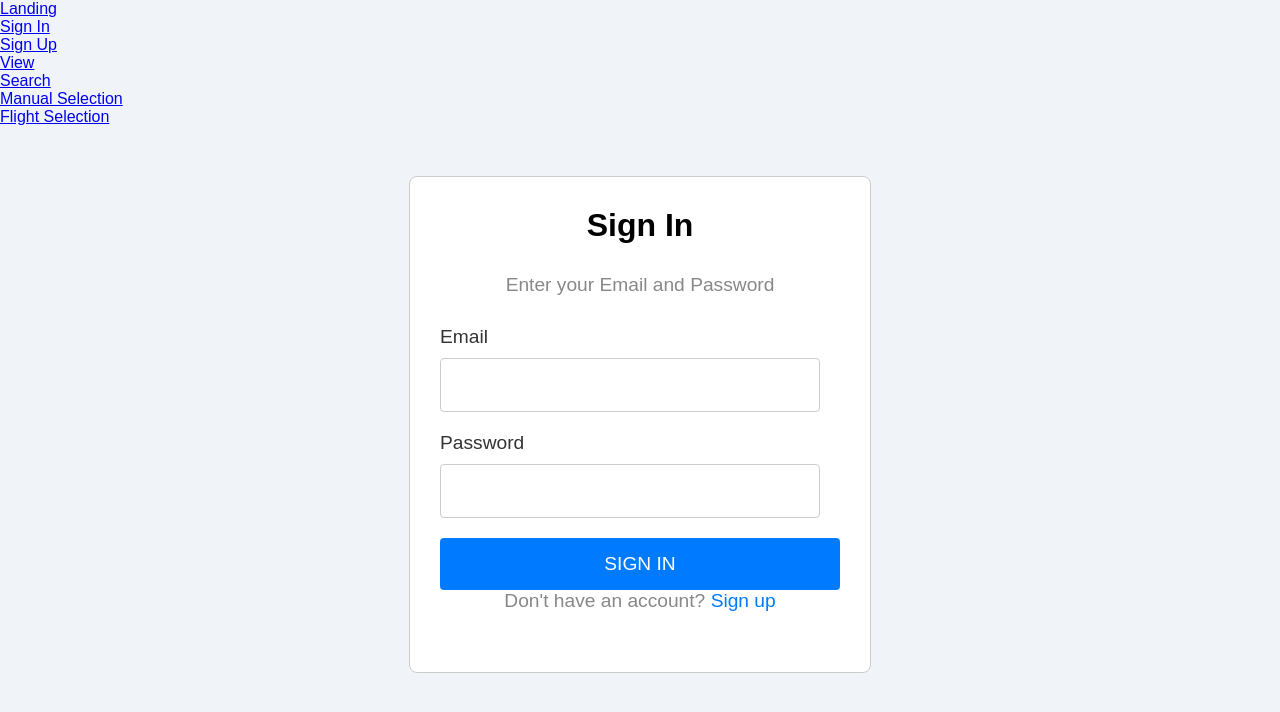
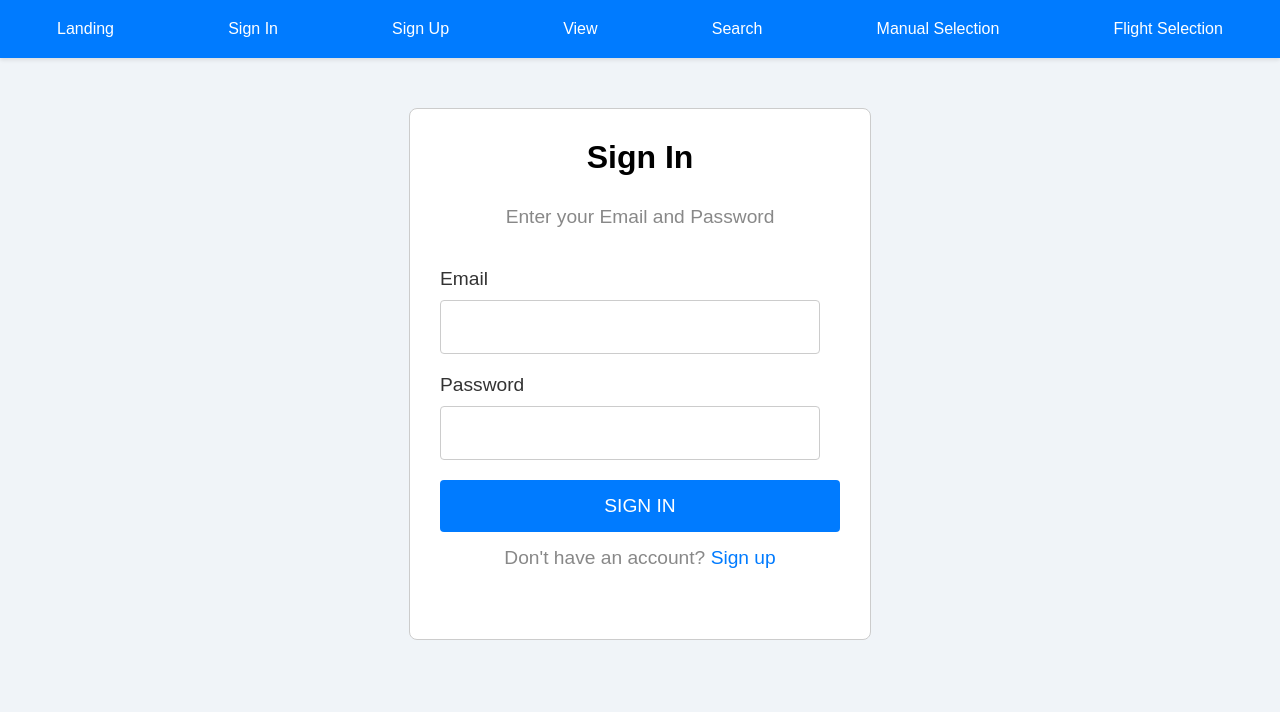
Before and after one commit to cerenverim/flight-roster-system, a React (Create React App) app in the folder frontend/: page /signIn in a window 1280 px wide. Shown: the top 712 px of the page. Built offline with nearby package versions, Linux system fonts and the light colour scheme.

Commit message:
navigation bar added

```diff
--- a/frontend/src/App.css
+++ b/frontend/src/App.css
@@ -8,3 +8,22 @@ body {
   height: 100%;
   width: 100%;
 }
+.navbar {
+  display: flex;
+  justify-content: space-around;
+  padding: 10px 0;
+  background-color: #007bff;
+  box-shadow: 0 2px 4px rgba(0, 0, 0, 0.1);
+}
+
+.nav-item {
+  color: white;
+  text-decoration: none;
+  padding: 10px 15px;
+  border-radius: 5px;
+  transition: background-color 0.3s;
+}
+
+.nav-item:hover {
+  background-color: #0056b3;
+}
--- a/frontend/src/App.js
+++ b/frontend/src/App.js
@@ -1,4 +1,3 @@
-import logo from './logo.svg';
 import './App.css';
 import { Route, Routes, Link } from 'react-router-dom';
 import LandingPage from './App/Pages/landing';
@@ -9,34 +8,17 @@ import SearchPage from './App/Pages/search';
 import ManualSelectionPage from './App/Pages/manualSelection';
 import FlightSelectionPage from './App/Pages/flightSelection';
 
-
 function App() {
   return (
     <>
-      <nav>
-        <ul>
-          <li>
-            <Link to="/">Landing</Link>
-          </li>
-          <li>
-            <Link to="/signIn">Sign In</Link>
-          </li>
-          <li>
-            <Link to="/signUp">Sign Up</Link>
-          </li>
-          <li>
-            <Link to="/view">View</Link>
-          </li>
-          <li>
-            <Link to="/search">Search</Link>
-          </li>
-          <li>
-            <Link to="/manualSelection">Manual Selection</Link>
-          </li>
-          <li>
-            <Link to="/flightSelection">Flight Selection</Link>
-          </li>
-        </ul>
+      <nav className="navbar">
+        <Link to="/" className="nav-item">Landing</Link>
+        <Link to="/signIn" className="nav-item">Sign In</Link>
+        <Link to="/signUp" className="nav-item">Sign Up</Link>
+        <Link to="/view" className="nav-item">View</Link>
+        <Link to="/search" className="nav-item">Search</Link>
+        <Link to="/manualSelection" className="nav-item">Manual Selection</Link>
+        <Link to="/flightSelection" className="nav-item">Flight Selection</Link>
       </nav>
       <Routes>
         <Route path="/" element={<LandingPage />} />
--- a/frontend/src/App/Pages/signin.css
+++ b/frontend/src/App/Pages/signin.css
@@ -23,7 +23,7 @@ body {
 }
 
 .signin-container p {
-    margin: 0 0 30px; /* Margin'i artırdık */
+    margin: 0 0 40px; /* Margin'i artırdık */
     color: #888;
     font-size: 1.2em; /* Font boyutunu artırdık */
 }
@@ -78,3 +78,14 @@ body {
 .signup-link a:hover {
     text-decoration: underline;
 }
+.btn {
+    width: 100%;
+    padding: 15px;
+    background-color: #007bff;
+    color: white;
+    border: none;
+    border-radius: 4px;
+    cursor: pointer;
+    font-size: 1.2em;
+    margin-bottom: 15px; /* Bu satır eklendi, buton ile kayıt bağlantısı arasındaki mesafeyi artırdı */
+}
--- /dev/null
+++ b/package.json
@@ -0,0 +1,5 @@
+{
+  "dependencies": {
+    "react-router-dom": "^6.23.1"
+  }
+}
```
Also changed, not shown: 1 other file (tests, documents, lock files or other folders).
